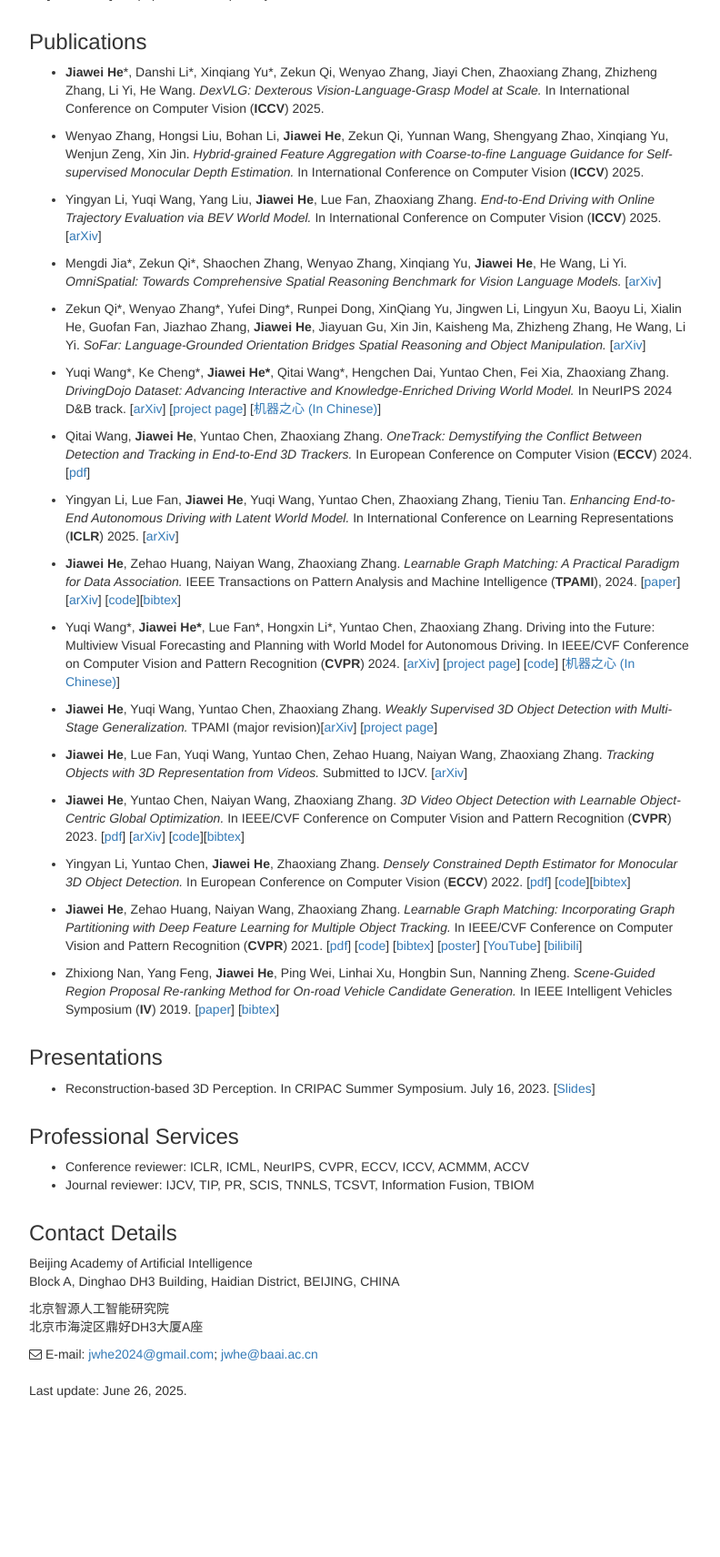
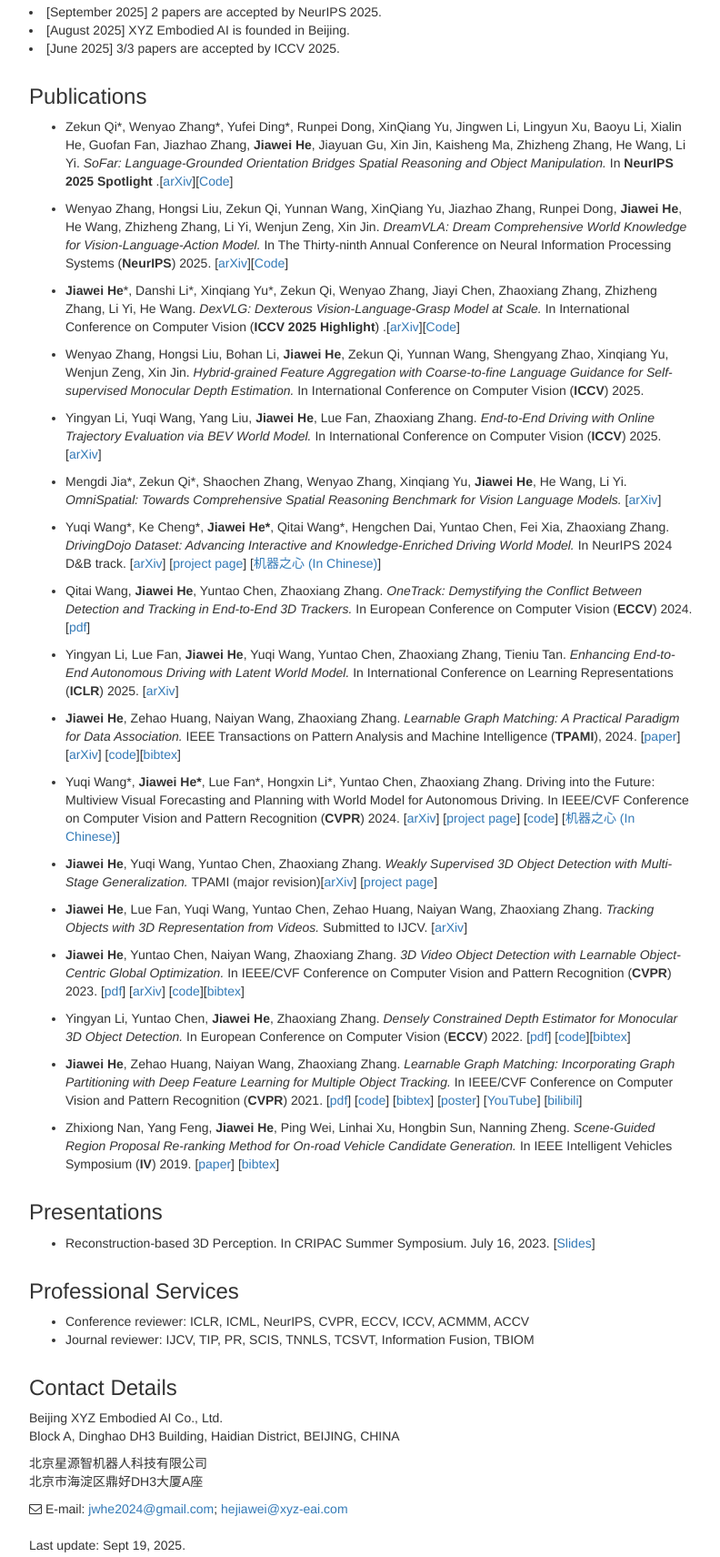
Before and after one commit to jiaweihe1996/jiaweihe.xyz, a plain HTML site: page index.html in a window 1280 px wide. Shown: the part 660-2371 px from the top of the page at 91% size, without its empty margins (53-845 px from the left). Before the commit the page ends 2208 px from the top, so only its background shows below. Drawn offline with Linux system fonts and the light colour scheme.

Commit message:
Update index.html

```diff
--- a/index.html
+++ b/index.html
@@ -115,7 +115,7 @@
             <!-- Contact Details Column -->
             <div class="col-md-8">
                 <h3>About Me</h3>
-                <p>I am Jiawei He, a researcher at the Beijing Academy of Artificial Intelligence (BAAI) specializing in generalizable embodied AI. I am also co-founding a company that provides embodied AI solutions. Before that, I received my PhD degree in June 2024 from Institute of Automation, Chinese Academy of Sciences under the advisory of Prof. <a href="https://zhaoxiangzhang.net/"> Zhaoxiang Zhang</a>. From 2020 to 2022, I was a research intern at TuSimple, mentored by <a href="https://scholar.google.com/citations?user=zXqeKPgAAAAJ&hl=en"> Zehao Huang</a> and <a href="https://winsty.net/index.html"> Naiyan Wang</a>, focusing on Multiple Object Tracking and 3D Object Detection. Before this, I got my BS degree from Xi'an Jiaotong University in 2019. During my undergraduate years, I joined <i>X-Plan</i> project and was a research intern at Institute of Artificial Intelligence and Robotics (<a href="http://www.aiar.xjtu.edu.cn/">IAIR</a>) in XJTU from 2017 to 2018.
+                <p>I am Jiawei He, a researcher at the Beijing Academy of Artificial Intelligence (BAAI). I also co-founded a company called XYZ Embodied AI in Beijing, which provides embodied AI solutions, including generalizable algorithms and an AI platform. Before that, I received my PhD degree in June 2024 from the Institute of Automation, Chinese Academy of Sciences, under the advisement of Prof. <a href="https://zhaoxiangzhang.net/"> Zhaoxiang Zhang</a>. From 2020 to 2022, I was a research intern at TuSimple, mentored by <a href="https://scholar.google.com/citations?user=zXqeKPgAAAAJ&hl=en"> Zehao Huang</a> and <a href="https://winsty.net/index.html"> Naiyan Wang</a>, focusing on Multiple Object Tracking and 3D Object Detection. Previously, I earned my BS degree from Xi'an Jiaotong University in 2019. During my undergraduate years, I joined the <i>X-Plan</i> project and was a research intern at the Institute of Artificial Intelligence and Robotics (<a href="http://www.aiar.xjtu.edu.cn/">IAIR</a>) in XJTU from 2017 to 2018.
                 </p>
                  <a href="Curriculum_Vitae_hjw.pdf"> CV</a> /  <a href="https://scholar.google.com/citations?user=35lEP_oAAAAJ"> Google Scholar</a> / <a href="https://github.com/jiaweihe1996"> GitHub </a> /  <a href="research_statement_short.pdf"> PhD Research Statement </a>
              </p>
@@ -142,6 +142,8 @@
             <!-- Contact Details Column -->
              <div class="col-md-8">
                 <h3>News</h3>
+              <li> [September 2025] 2 papers are accepted by NeurIPS 2025.</li>
+             <li> [August 2025] XYZ Embodied AI is founded in Beijing.</li>
               <li> [June 2025] 3/3 papers are accepted by ICCV 2025.</li>
               <p></p>
               </div>
@@ -152,7 +154,15 @@
                 <h3>Publications</h3>
                 <ul>
                     <li>
-                    <b>Jiawei He</b>*, Danshi Li*, Xinqiang Yu*, Zekun Qi, Wenyao Zhang, Jiayi Chen, Zhaoxiang Zhang, Zhizheng Zhang, Li Yi, He Wang. <i>DexVLG: Dexterous Vision-Language-Grasp Model at Scale. </i> In International Conference on Computer Vision (<b>ICCV</b>) 2025.
+                    Zekun Qi*, Wenyao Zhang*, Yufei Ding*, Runpei Dong, XinQiang Yu, Jingwen Li, Lingyun Xu, Baoyu Li, Xialin He, Guofan Fan, Jiazhao Zhang, <b>Jiawei He</b>, Jiayuan Gu, Xin Jin, Kaisheng Ma, Zhizheng Zhang, He Wang, Li Yi. <i>SoFar: Language-Grounded Orientation Bridges Spatial Reasoning and Object Manipulation. </i> In <b>NeurIPS 2025 Spotlight</b> .[<a href="https://arxiv.org/abs/2502.13143">arXiv</a>][<a href="https://github.com/qizekun/SoFar">Code</a>]
+                    </li>
+                     <p></p>
+                    <li>
+                    Wenyao Zhang, Hongsi Liu, Zekun Qi, Yunnan Wang, XinQiang Yu, Jiazhao Zhang, Runpei Dong, <b>Jiawei He</b>, He Wang, Zhizheng Zhang, Li Yi, Wenjun Zeng, Xin Jin. <i>DreamVLA: Dream Comprehensive World Knowledge for Vision-Language-Action Model. </i> In The Thirty-ninth Annual Conference on Neural Information Processing Systems (<b>NeurIPS</b>) 2025. [<a href="https://arxiv.org/abs/2507.04447">arXiv</a>][<a href="https://github.com/Zhangwenyao1/DreamVLA">Code</a>]
+                    </li>
+                     <p></p>
+                    <li>
+                    <b>Jiawei He</b>*, Danshi Li*, Xinqiang Yu*, Zekun Qi, Wenyao Zhang, Jiayi Chen, Zhaoxiang Zhang, Zhizheng Zhang, Li Yi, He Wang. <i>DexVLG: Dexterous Vision-Language-Grasp Model at Scale. </i> In International Conference on Computer Vision (<b>ICCV 2025 Highlight</b>) .[<a href="https://arxiv.org/abs/2507.02747">arXiv</a>][<a href="https://github.com/jiaweihe1996/DexVLG">Code</a>]
                     </li>
                      <p></p>
                     <li>
@@ -165,10 +175,6 @@
                      <p></p>
                     <li>
                     Mengdi Jia*, Zekun Qi*, Shaochen Zhang, Wenyao Zhang, Xinqiang Yu, <b>Jiawei He</b>, He Wang, Li Yi. <i>OmniSpatial: Towards Comprehensive Spatial Reasoning Benchmark for Vision Language Models.</i> [<a href="https://arxiv.org/abs/2506.03135">arXiv</a>]
-                    </li>
-                     <p></p>
-                    <li>
-                    Zekun Qi*, Wenyao Zhang*, Yufei Ding*, Runpei Dong, XinQiang Yu, Jingwen Li, Lingyun Xu, Baoyu Li, Xialin He, Guofan Fan, Jiazhao Zhang, <b>Jiawei He</b>, Jiayuan Gu, Xin Jin, Kaisheng Ma, Zhizheng Zhang, He Wang, Li Yi. <i>SoFar: Language-Grounded Orientation Bridges Spatial Reasoning and Object Manipulation. </i> [<a href="https://arxiv.org/abs/2502.13143">arXiv</a>]
                     </li>
                      <p></p>
                     <li>
@@ -249,20 +255,20 @@
             <div class="col-md-12">
                 <h3>Contact Details</h3>
                 <p>
-                    Beijing Academy of Artificial Intelligence<br>Block A, Dinghao DH3 Building, Haidian District, BEIJING, CHINA<br>
+                    Beijing XYZ Embodied AI Co., Ltd.<br>Block A, Dinghao DH3 Building, Haidian District, BEIJING, CHINA<br>
                 </p>
                 <p>
-                    北京智源人工智能研究院<br>北京市海淀区鼎好DH3大厦A座<br>
+                    北京星源智机器人科技有限公司<br>北京市海淀区鼎好DH3大厦A座<br>
                 </p>
                 <p><i class="fa fa-envelope-o"></i>
-                    <abbr title="Email"></abbr>E-mail: <a href="mailto:jwhe2024@gmail.com">jwhe2024@gmail.com</a>; <a href="mailto:jwhe@baai.ac.cn">jwhe@baai.ac.cn</a>
+                    <abbr title="Email"></abbr>E-mail: <a href="mailto:jwhe2024@gmail.com">jwhe2024@gmail.com</a>; <a href="mailto:hejiawei@xyz-eai.com">hejiawei@xyz-eai.com</a>
                 </p>
                 </div>
             </div>
             <div class="col-md-12">
                <p></p>
                 <p>
-                    Last update: June 26, 2025.
+                    Last update: Sept 19, 2025.
                 </p>
                 </div>
 
```
